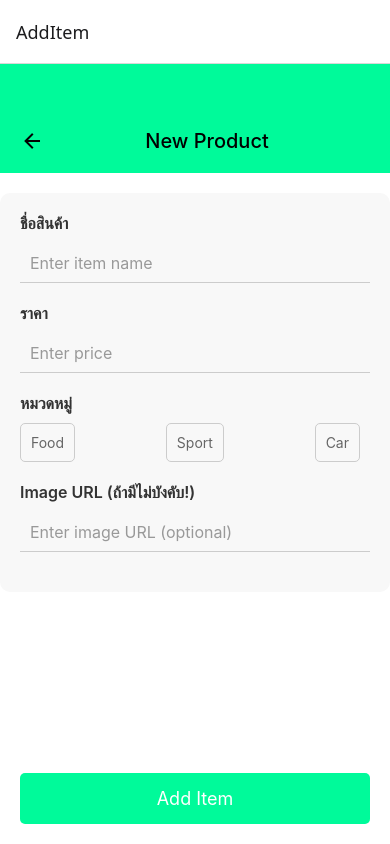
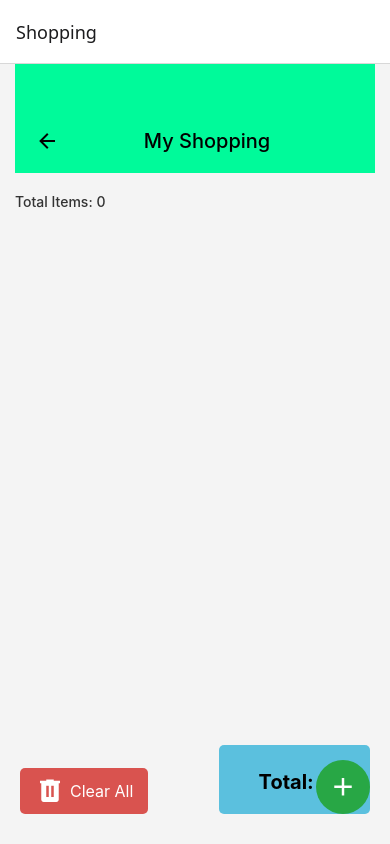
Before and after one commit to KunachRatchapat/Personal-Project, a React Native app: screen / in a window 390 px wide. Built offline with nearby package versions, Linux system fonts and the light colour scheme.

Commit message:
Complete All

```diff
--- a/App.js
+++ b/App.js
@@ -10,7 +10,7 @@ const Stack = createStackNavigator();
 const App = () => {
   return (
     <NavigationContainer>
-      <Stack.Navigator initialRouteName="AddItem">
+      <Stack.Navigator initialRouteName="Shopping">
         <Stack.Screen name="AddItem" component={AddItemScreen}/>
         <Stack.Screen name="Shopping" component={ShoppingScreen}/>
       </Stack.Navigator>
--- a/src/screen/AddItemScreen.js
+++ b/src/screen/AddItemScreen.js
@@ -63,7 +63,8 @@ const AddItemScreen = ({ navigation, route }) => {
         >
           <ScrollView style={styles.scrollView}>
             <View style={styles.cardContainer}>
-              {/* Item Name Input */}
+
+
               <View style={styles.inputGroup}>
                 <Text style={styles.label}>ชื่อสินค้า</Text>
                 <TextInput
@@ -76,7 +77,7 @@ const AddItemScreen = ({ navigation, route }) => {
                 {errors.name && <Text style={styles.errorText}>{errors.name}</Text>}
               </View>
 
-              {/* Price Input */}
+
               <View style={styles.inputGroup}>
                 <Text style={styles.label}>ราคา</Text>
                 <TextInput
@@ -90,7 +91,7 @@ const AddItemScreen = ({ navigation, route }) => {
                 {errors.price && <Text style={styles.errorText}>{errors.price}</Text>}
               </View>
 
-              {/* Categories */}
+              /* Categories */
               <View style={styles.inputGroup}>
                 <Text style={styles.label}>หมวดหมู่</Text>
                 <View style={styles.categoriesContainer}>
--- a/src/screen/ShoppingScreen.js
+++ b/src/screen/ShoppingScreen.js
@@ -13,6 +13,7 @@ const ShoppingScreen = ({ navigation }) => {
   const [displayList, setDisplayList] = useState([]);
   const [shoppingList, setShoppingList] = useState([]);
 
+  // ฟังก์ชันสำหรับดึงข้อมูลสินค้า
   const fetchShoppingData = async () => {
     try {
       const storedData = await AsyncStorage.getItem(STORAGE_KEY);
@@ -100,7 +101,6 @@ const ShoppingScreen = ({ navigation }) => {
   const navigateToEditScreen = (item) => {
     navigation.navigate("EditItem", {
       item: item,
-      refreshShoppingList: refreshShoppingList
     });
   };
 
@@ -113,6 +113,15 @@ const ShoppingScreen = ({ navigation }) => {
   const computeTotalItems = () => {
     return displayList.filter(item => !item.purchased).length;
   };
+
+  // ใช้ useEffect เพื่อตรวจสอบเมื่อกลับจากหน้า AddItem
+  useEffect(() => {
+    const unsubscribe = navigation.addListener('focus', () => {
+      fetchShoppingData();
+    });
+
+    return unsubscribe;
+  }, [navigation]);
 
   return (
     <View style={styles.container}>
@@ -144,6 +153,14 @@ const ShoppingScreen = ({ navigation }) => {
       <View style={styles.footer}>
         <TotalSummary totalAmount={computeTotalCost()} />
       </View>
+
+      {/* เมื่อคลิกที่ปุ่มนี้จะนำทางไปหน้า AddItem */}
+      <TouchableOpacity
+        style={styles.addButton}
+        onPress={() => navigation.navigate("AddItem")}
+      >
+        <Icon name="plus" size={30} color="#fff" />
+      </TouchableOpacity>
     </View>
   );
 };
@@ -151,11 +168,11 @@ const ShoppingScreen = ({ navigation }) => {
 const styles = StyleSheet.create({
   container: {
     flex: 1,
-    backgroundColor: '#f4f4f4',  // เปลี่ยนพื้นหลังให้ดูสะอาดตา
+    backgroundColor: '#f4f4f4',
     paddingHorizontal: 15,
   },
   swipeActionContainer: {
-    backgroundColor: '#d9534f',  // สีแดงอ่อนๆ ไม่ฉูดฉาดเกินไป
+    backgroundColor: '#d9534f',
     justifyContent: 'center',
     alignItems: 'center',
     width: 80,
@@ -201,11 +218,19 @@ const styles = StyleSheet.create({
     position: 'absolute',
     bottom: 30,
     right: 20,
-    backgroundColor: '#5bc0de',  // สีฟ้าอ่อนๆ สำหรับ footer
+    backgroundColor: '#5bc0de',
     paddingHorizontal: 20,
     paddingVertical: 15,
     borderRadius: 5,
   },
+  addButton: {
+    position: 'absolute',
+    bottom: 30,
+    right: 20,
+    backgroundColor: '#28a745',
+    borderRadius: 50,
+    padding: 12,
+  },
 });
 
 export default ShoppingScreen;
```
